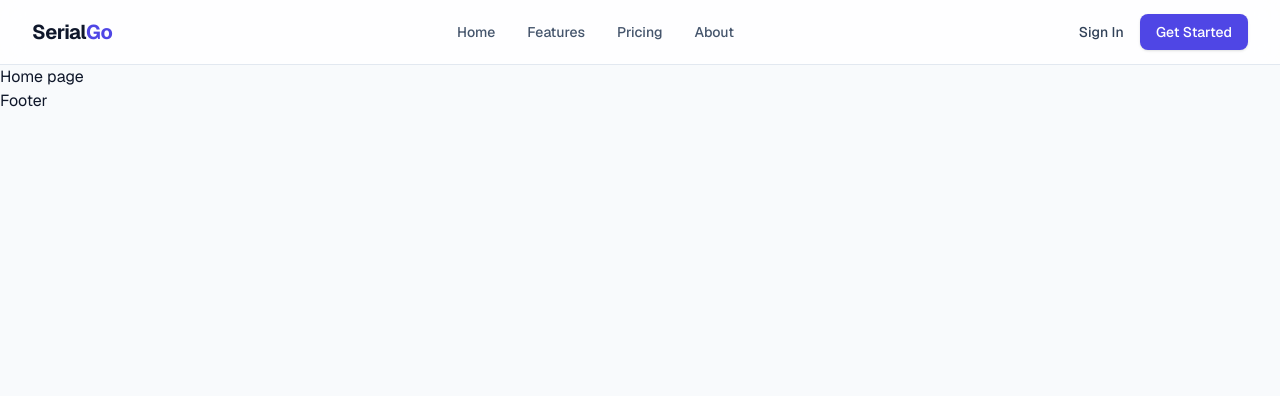
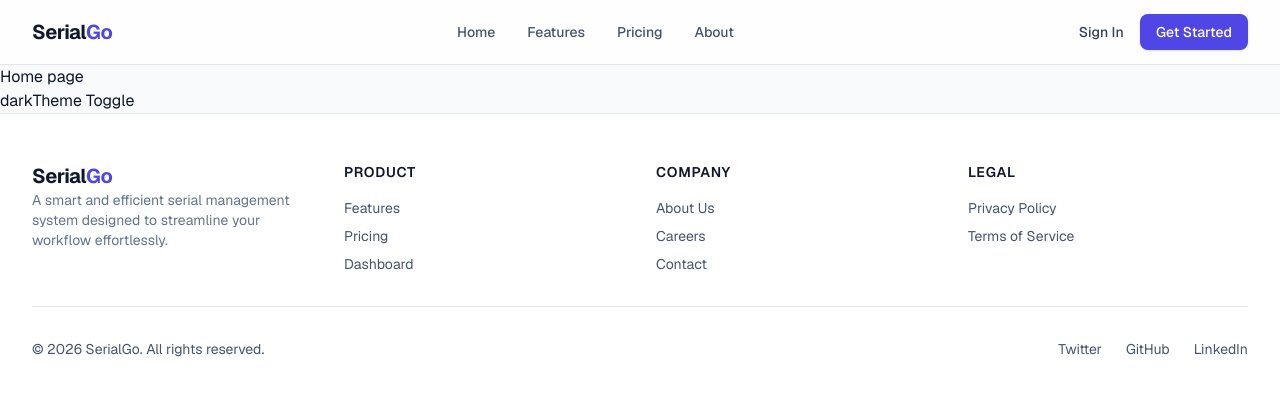
Before and after one commit to pijush512/SerialGo, a Next.js app in the folder serialgo-client/: page / in a window 1280 px wide. Shown: the top 396 px of the page. Built offline with nearby package versions, Linux system fonts and the light colour scheme.

Commit message:
Try Them Toggleing System create

```diff
--- a/serialgo-client/package.json
+++ b/serialgo-client/package.json
@@ -10,6 +10,7 @@
   },
   "dependencies": {
     "next": "16.3.1",
+    "next-themes": "^0.4.6",
     "react": "19.2.8",
     "react-dom": "19.2.8"
   },
--- a/serialgo-client/src/app/(main)/page.tsx
+++ b/serialgo-client/src/app/(main)/page.tsx
@@ -1,8 +1,23 @@
+"use client"
+import { useTheme } from 'next-themes'
 import React from 'react'
 
 const page = () => {
+  const {theme, setTheme} = useTheme();
+
+  const toggleTheme = () => {
+    setTheme(theme === "dark" ? "light" : "dark")
+  }
   return (
-    <div>Home page</div>
+    <div>
+      <h1>Home page</h1>
+
+      <button onClick={toggleTheme}>
+        {theme === "dark" ? "light" : "dark"}
+        Theme Toggle</button>
+    </div>
+
+
   )
 }
 
--- a/serialgo-client/src/app/components/footer/footer.tsx
+++ b/serialgo-client/src/app/components/footer/footer.tsx
@@ -1,8 +1,57 @@
 import React from 'react'
+import Link from "next/link";
 
 const Footer = () => {
   return (
-    <div>Footer</div>
+    <footer className="w-full border-t border-slate-200 bg-white text-slate-600 dark:border-slate-800 dark:bg-slate-950 dark:text-slate-400">
+      <div className="mx-auto max-w-7xl px-4 py-12 sm:px-6 lg:px-8">
+        <div className="grid grid-cols-1 md:grid-cols-4 gap-8 mb-8">
+          <div className="space-y-4">
+            <Link href="/" className="text-xl font-bold tracking-tight text-slate-900 dark:text-white">
+              Serial<span className="text-primary">Go</span>
+            </Link>
+            <p className="text-sm text-slate-500 dark:text-slate-400">
+              A smart and efficient serial management system designed to streamline your workflow effortlessly.
+            </p>
+          </div>
+
+          <div>
+            <h3 className="text-sm font-semibold text-slate-900 dark:text-white uppercase tracking-wider mb-4">Product</h3>
+            <ul className="space-y-2 text-sm">
+              <li><Link href="/features" className="hover:text-primary transition-colors">Features</Link></li>
+              <li><Link href="/pricing" className="hover:text-primary transition-colors">Pricing</Link></li>
+              <li><Link href="/dashboard" className="hover:text-primary transition-colors">Dashboard</Link></li>
+            </ul>
+          </div>
+
+          <div>
+            <h3 className="text-sm font-semibold text-slate-900 dark:text-white uppercase tracking-wider mb-4">Company</h3>
+            <ul className="space-y-2 text-sm">
+              <li><Link href="/about" className="hover:text-primary transition-colors">About Us</Link></li>
+              <li><Link href="/careers" className="hover:text-primary transition-colors">Careers</Link></li>
+              <li><Link href="/contact" className="hover:text-primary transition-colors">Contact</Link></li>
+            </ul>
+          </div>
+
+          <div>
+            <h3 className="text-sm font-semibold text-slate-900 dark:text-white uppercase tracking-wider mb-4">Legal</h3>
+            <ul className="space-y-2 text-sm">
+              <li><Link href="/privacy" className="hover:text-primary transition-colors">Privacy Policy</Link></li>
+              <li><Link href="/terms" className="hover:text-primary transition-colors">Terms of Service</Link></li>
+            </ul>
+          </div>
+        </div>
+
+        <div className="border-t border-slate-200 dark:border-slate-800 pt-8 flex flex-col sm:flex-row items-center justify-between text-sm">
+          <p>&copy; {new Date().getFullYear()} SerialGo. All rights reserved.</p>
+          <div className="flex space-x-6 mt-4 sm:mt-0">
+            <Link href="#" className="hover:text-primary transition-colors">Twitter</Link>
+            <Link href="#" className="hover:text-primary transition-colors">GitHub</Link>
+            <Link href="#" className="hover:text-primary transition-colors">LinkedIn</Link>
+          </div>
+        </div>
+      </div>
+    </footer>
   )
 }
 
--- a/serialgo-client/src/app/components/navbar/page.tsx
+++ b/serialgo-client/src/app/components/navbar/page.tsx
@@ -19,6 +19,9 @@ const Navbar = () => {
         </nav>
 
         <div className="flex items-center gap-4">
+
+
+
           <Link
             href="/login"
             className="text-sm font-medium text-slate-700 hover:text-primary dark:text-slate-200 transition-colors"
--- /dev/null
+++ b/serialgo-client/src/app/components/themeProvider.tsx
@@ -0,0 +1,11 @@
+"use client"
+
+import * as React from "react"
+import { ThemeProvider as NextThemesProvider } from "next-themes"
+
+export function ThemeProvider({
+  children,
+  ...props
+}: React.ComponentProps<typeof NextThemesProvider>) {
+  return <NextThemesProvider {...props}>{children}</NextThemesProvider>
+}
--- a/serialgo-client/src/app/globals.css
+++ b/serialgo-client/src/app/globals.css
@@ -5,6 +5,13 @@
   --foreground: #0f172a;
   --primary: #4f46e5;
   --primary-hover: #4338ca;
+}
+
+.dark {
+  --background: #090d16;
+  --foreground: #f8fafc;
+  --primary: #6366f1;
+  --primary-hover: #4f46e5;
 }
 
 @theme inline {
--- a/serialgo-client/src/app/layout.tsx
+++ b/serialgo-client/src/app/layout.tsx
@@ -1,6 +1,8 @@
 import type { Metadata } from "next";
 import { Geist, Geist_Mono } from "next/font/google";
 import "./globals.css";
+import { ThemeProvider } from "./components/themeProvider";
+
 
 const geistSans = Geist({
   variable: "--font-geist-sans",
@@ -13,7 +15,7 @@ const geistMono = Geist_Mono({
 });
 
 export const metadata: Metadata = {
-  title: "SerilGo",
+  title: "SerialGo",
   description: "A smart and efficient serial management system",
 };
 
@@ -22,8 +24,19 @@ export default function RootLayout({ children }: LayoutProps<"/">) {
     <html
       lang="en"
       className={`${geistSans.variable} ${geistMono.variable} h-full antialiased`}
+      suppressHydrationWarning
     >
-      <body className="min-h-full flex flex-col">{children}</body>
+      <body className="min-h-full flex flex-col">
+          <ThemeProvider
+            attribute="class"
+            defaultTheme="system"
+            enableSystem
+            disableTransitionOnChange
+          >
+          {children}
+          </ThemeProvider>
+
+        </body>
     </html>
   );
 }
```
Also changed, not shown: 1 other file (tests, documents, lock files or other folders).
